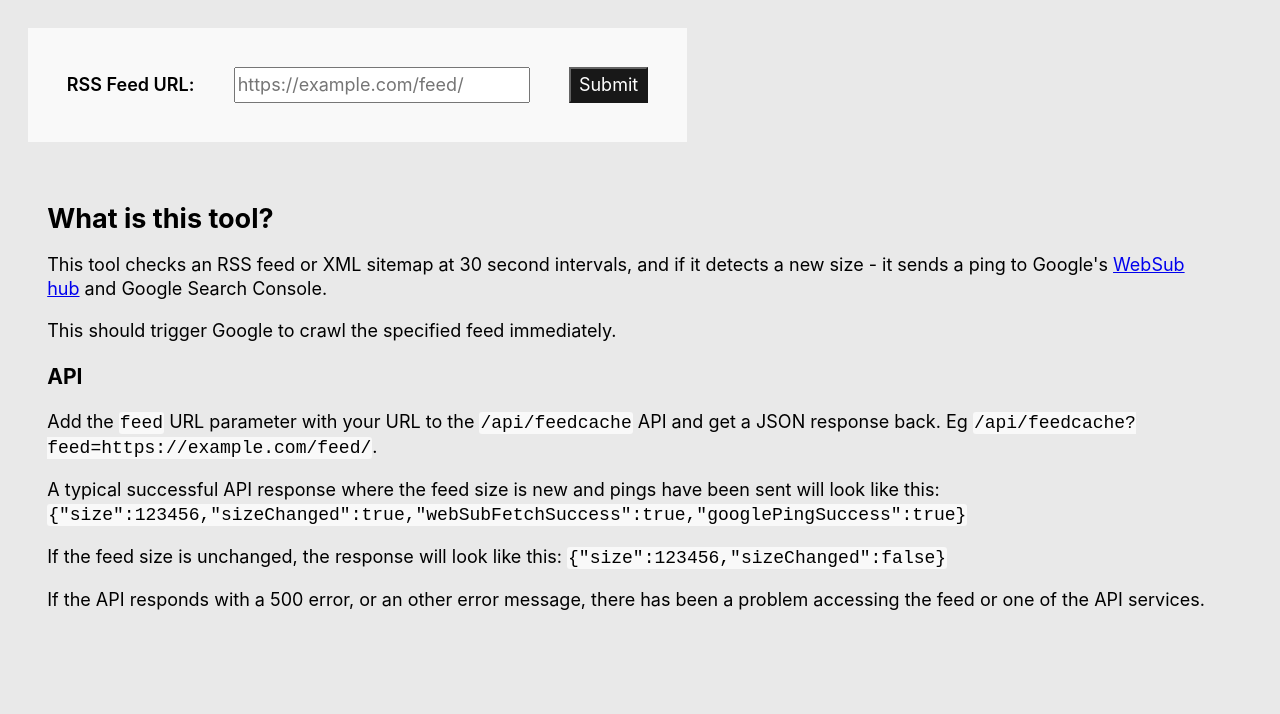
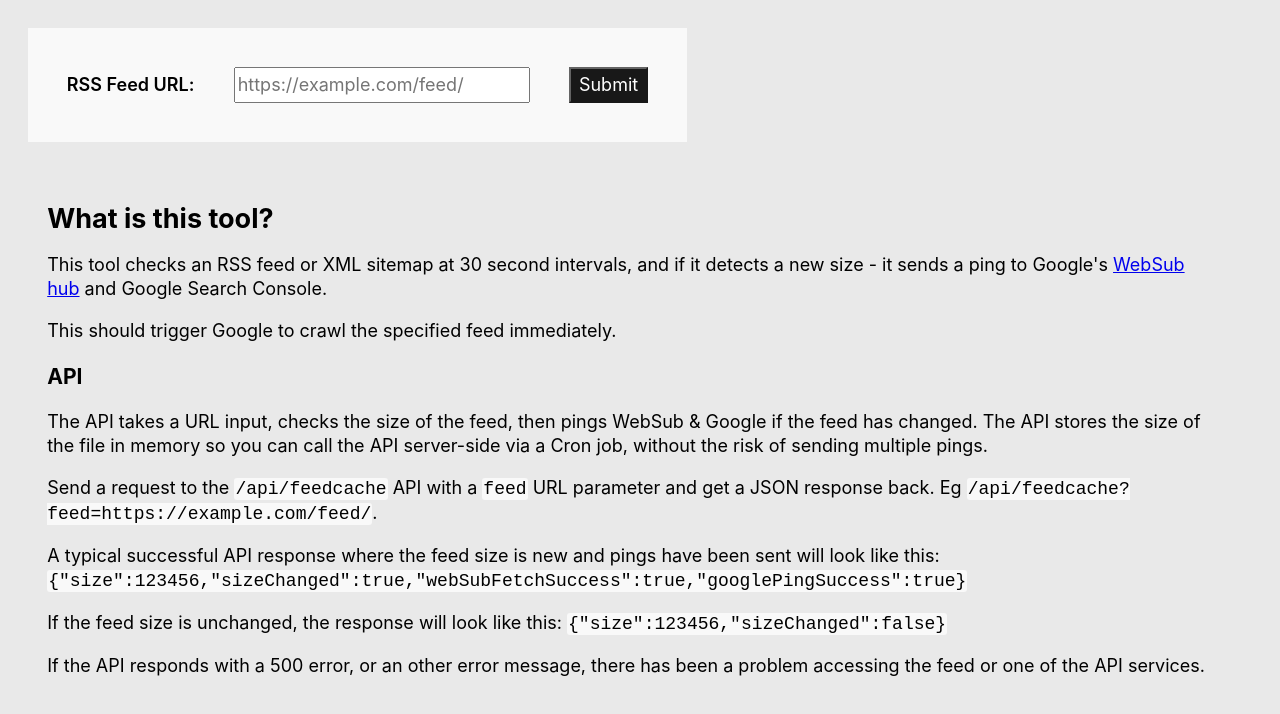
Before and after one commit to colinmcdermott/feedchecker-api, a Next.js app: page / in a window 1280 px wide. Shown: the top 714 px of the page. Built offline with nearby package versions, Linux system fonts and the light colour scheme.

Commit message:
Update index.tsx

```diff
--- a/pages/index.tsx
+++ b/pages/index.tsx
@@ -88,7 +88,8 @@ function FeedChecker() {
         <p>This tool checks an RSS feed or XML sitemap at 30 second intervals, and if it detects a new size - it sends a ping to Google's <a href='https://pubsubhubbub.appspot.com/' target='_blank'>WebSub hub</a> and Google Search Console.</p>
         <p>This should trigger Google to crawl the specified feed immediately.</p>
         <h3>API</h3>
-        <p>Add the <code>feed</code> URL parameter with your URL to the <code>/api/feedcache</code> API and get a JSON response back. Eg <code>/api/feedcache?feed=https://example.com/feed/</code>.</p>
+        <p>The API takes a URL input, checks the size of the feed, then pings WebSub & Google if the feed has changed. The API stores the size of the file in memory so you can call the API server-side via a Cron job, without the risk of sending multiple pings.</p>
+        <p>Send a request to the <code>/api/feedcache</code> API with a <code>feed</code> URL parameter and get a JSON response back. Eg <code>/api/feedcache?feed=https://example.com/feed/</code>.</p>
         <p>A typical successful API response where the feed size is new and pings have been sent will look like this: <code>&#123;"size":123456,"sizeChanged":true,"webSubFetchSuccess":true,"googlePingSuccess":true&#125;</code></p>
         <p>If the feed size is unchanged, the response will look like this: <code>&#123;"size":123456,"sizeChanged":false&#125;</code></p>
         <p>If the API responds with a 500 error, or an other error message, there has been a problem accessing the feed or one of the API services.</p>
```
